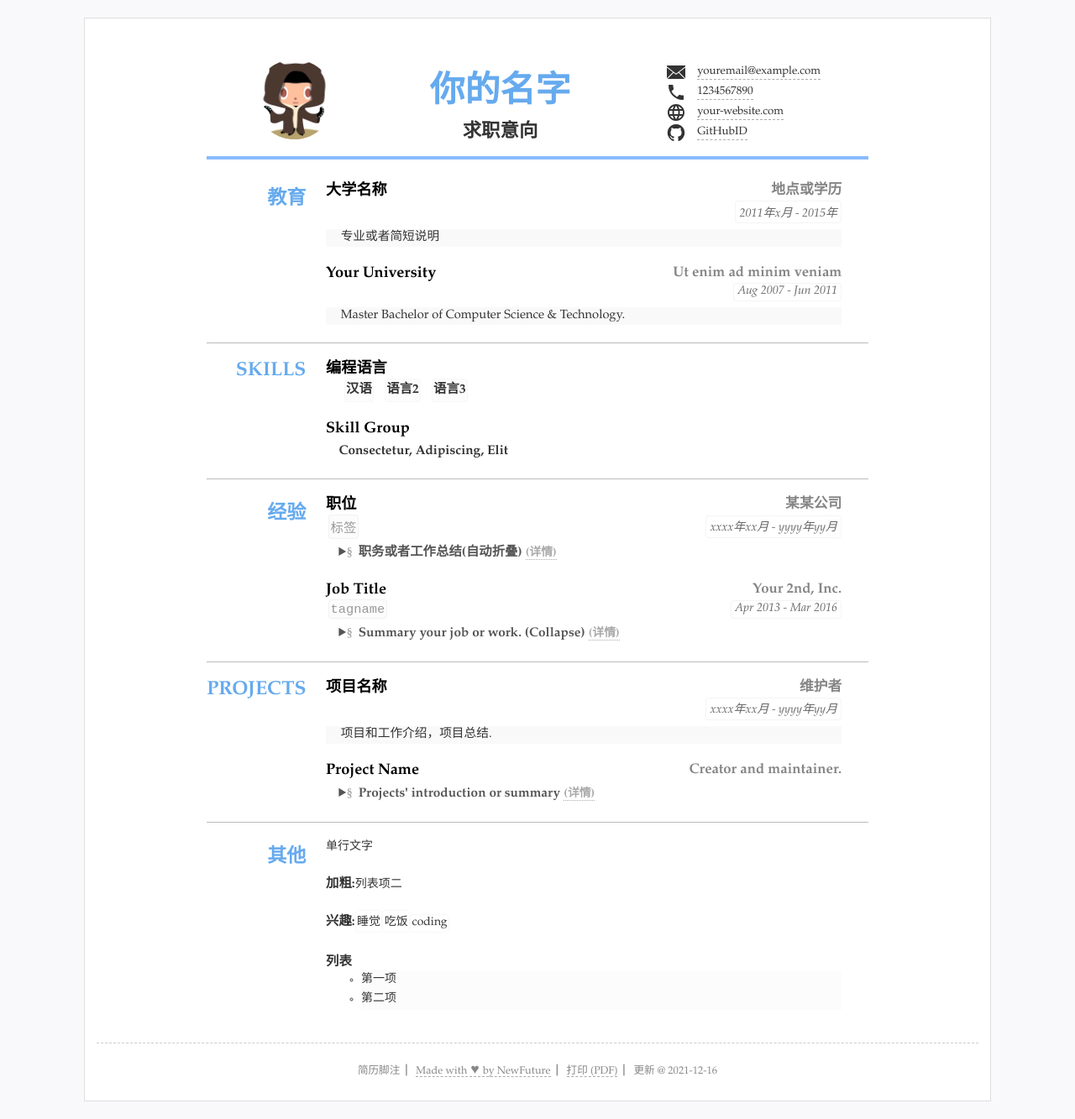
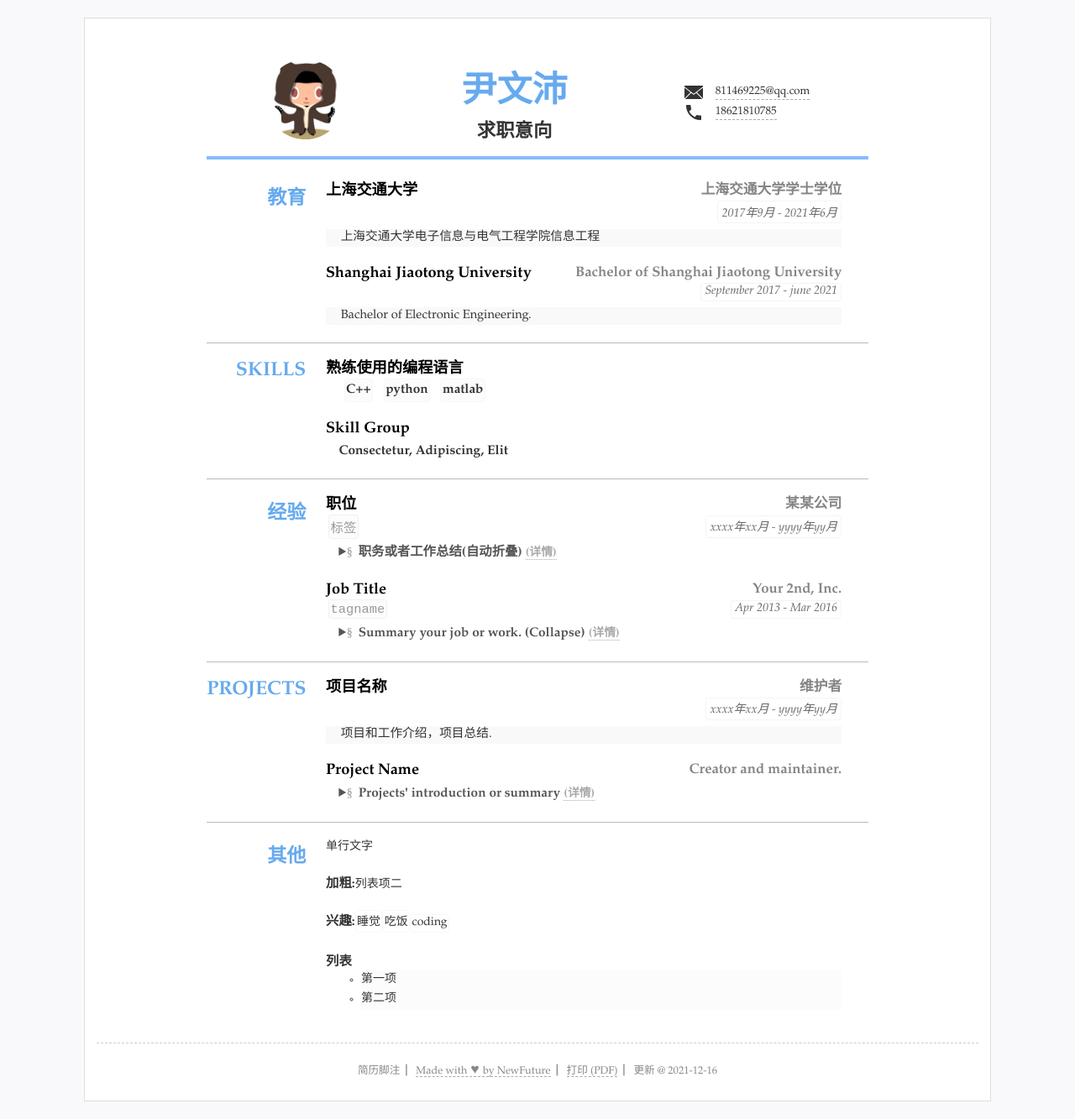
Before and after one commit to xiaosayin/Wenpeiyin_CV, a Jekyll site: the page built from index.html, in a window 1280 px wide. Shown: the whole page at 84% size. Built offline with Jekyll 4.4.1, drawn with Linux system fonts in a browser that asks for light colours.

Commit message:
Update resume.yml

```diff
--- a/_data/resume.yml
+++ b/_data/resume.yml
@@ -1,27 +1,27 @@
 # 数据格式可以为 yaml(文件以.yml结尾) 或者json(文件以.json结尾)
 # 如果YAML格式的数据请先检查格式是否有误，可选检查工具 http://www.yamllint.com
 
-title: "简历标题"
+title: "Wenpei Yin Resume"
 lang: "zh" #语言设置 zh表示中文 en 表示英语
-name: "你的名字"
+name: "尹文沛"
 jobtitle: "求职意向" #可空不显示
 photo: "assets/img/photo.jpg" #照片可空，不显示
 
 #联系方式
 contact: #联系方式连接等3~5行
-- text: "youremail@example.com" #文本内容
-  href: 'mailto:youremail@example.com' #链接，无链接则空
+- text: "811469225@qq.com" #文本内容
+  href: 'mailto:811469225@qq.com' #链接，无链接则空
   icon: 'icons/email.svg' #图标 svg文件
-- text: "1234567890"
-  href: 'tel:1234567890'
+- text: "18621810785"
+  href: 'tel:18621810785'
   icon: 'icons/phone.svg'
-- text: "your-website.com"
-  href: 'http://your-website.com'
-  icon: 'icons/web.svg'
-- text: "GitHubID"
-  href: 'https://github.com/NewFuture'
-  icon: "icons/github.svg"
-  attr: 'target="_blank"' #新标签页打开
+# - text: "your-website.com"
+#   href: 'http://your-website.com'
+#   icon: 'icons/web.svg'
+# - text: "GitHubID"
+#   href: 'https://github.com/NewFuture'
+#   icon: "icons/github.svg"
+#   attr: 'target="_blank"' #新标签页打开
   # - text: "地址"
   #   icon: "icons/location.svg"
 
@@ -30,23 +30,23 @@ main: #简历主要内容，
 - type: education #类别为ID
   name: 教育 #显示名称，空则使用type
   content: #内容基本格式 标题-副标题-日期-详细内容 (都允许空)
-  - title: 大学名称
-    duration: "2011年x月 - 2015年"
-    sub: 地点或学历
-    detail: 专业或者简短说明
-  - title: Your University
-    duration: Aug 2007 - Jun 2011
-    sub: Ut enim ad minim veniam
-    detail: Master Bachelor of Computer Science & Technology.
+  - title: 上海交通大学
+    duration: "2017年9月 - 2021年6月"
+    sub: 上海交通大学学士学位
+    detail: 上海交通大学电子信息与电气工程学院信息工程
+  - title: Shanghai Jiaotong University
+    duration: September 2017 - june 2021
+    sub: Bachelor of Shanghai Jiaotong University
+    detail: Bachelor of Electronic Engineering.
 
 - type: skills
   # name: "技能"
   content:
-  - title: 编程语言
+  - title: 熟练使用的编程语言
     items: #itmems 可以小块的方式显示
-    - 汉语
-    - 语言2
-    - 语言3
+    - C++
+    - python
+    - matlab
   - title: Skill Group
     summary: Consectetur, Adipiscing, Elit
 
```
